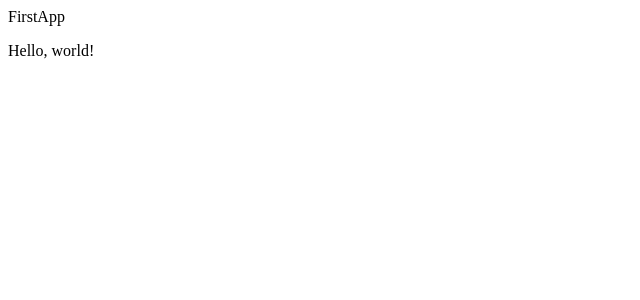
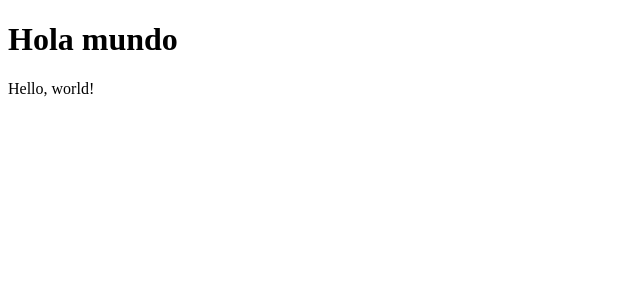
Before and after one commit to jhonnycgarcia/dev-talles-react-counter-app, a React (Vite) app: page / in a window 1280 px wide. Shown: the top 300 px of the page, without its empty margins (0-640 px from the left). Built offline with nearby package versions, Linux system fonts and the light colour scheme.

Commit message:
Impresión de varaibles en el HTML

```diff
--- a/src/FirstApp.jsx
+++ b/src/FirstApp.jsx
@@ -1,8 +1,14 @@
+
+const getResult = () => {
+  return 'Hola mundo'
+}
 
 export const FirstApp = () => {
+
   return (
     <>
-      <div>FirstApp</div>
+      <h1>{getResult()}</h1>
+      {/* <div>{newMessage}</div> */}
       <p>Hello, world!</p>
     </>
   )
```
